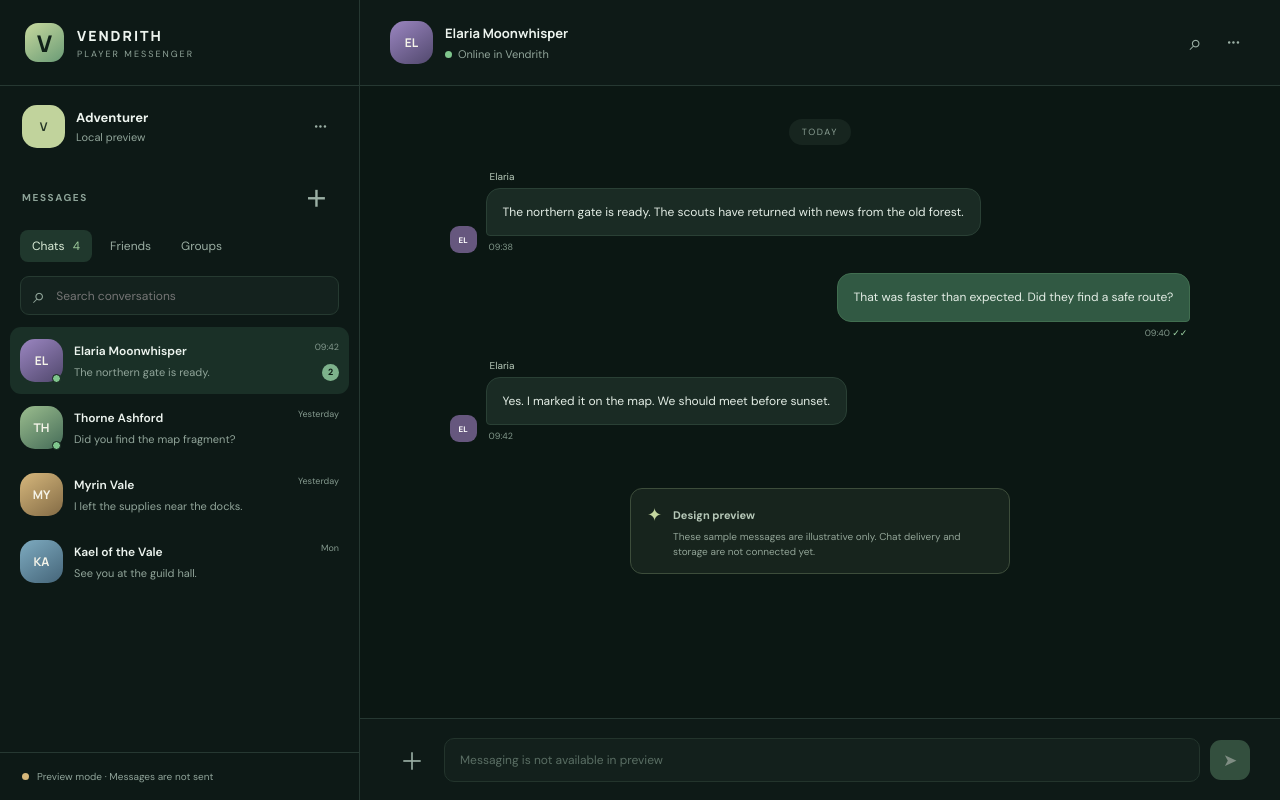
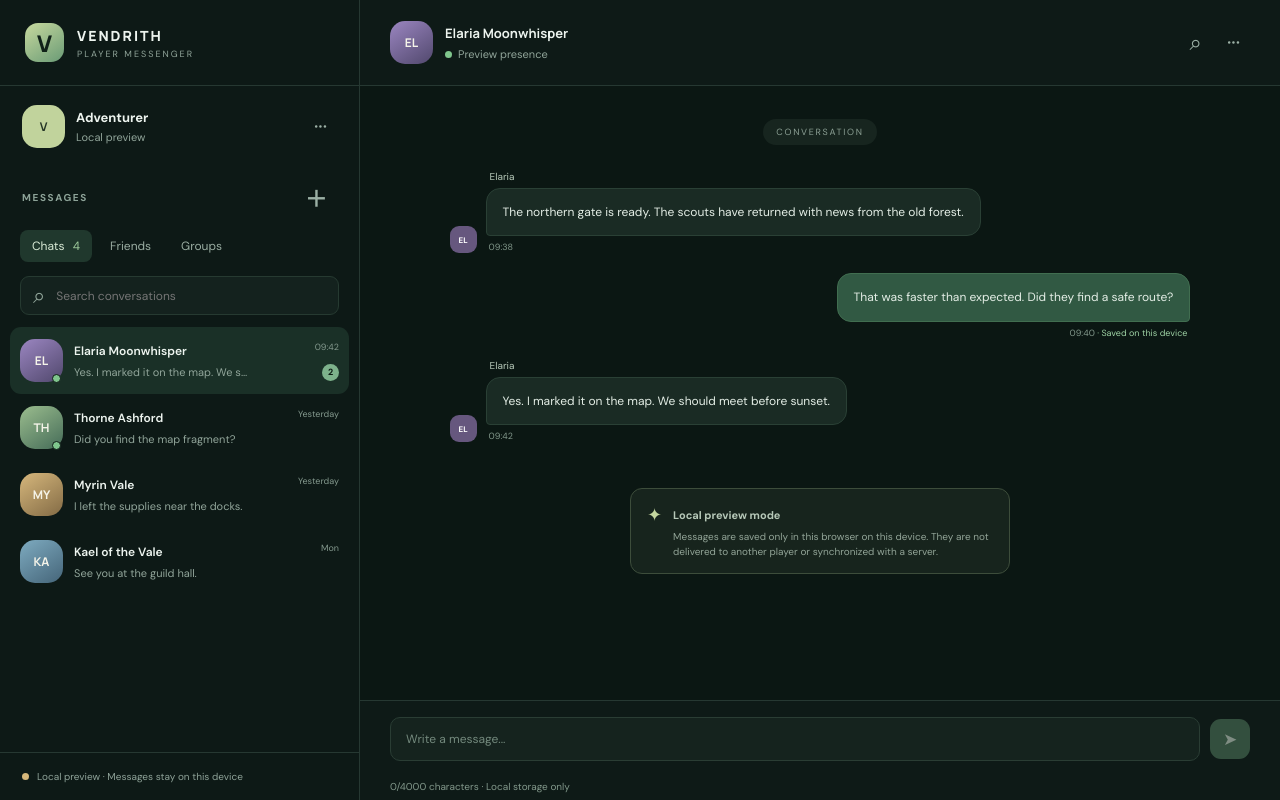
Before and after one commit to rakarakaa775/Vendrith-chat-, a Next.js app: page / in a window 1280 px wide. Built offline with nearby package versions, Linux system fonts and the light colour scheme.

Commit message:
Build local chat engine vertical slice

```diff
--- a/app/page.tsx
+++ b/app/page.tsx
@@ -1,24 +1,87 @@
 "use client";
 
-import { useMemo, useState } from "react";
+import { useEffect, useMemo, useState } from "react";
 import { filterConversations } from "../lib/filter-conversations.mjs";
+import { createLocalChatStore, type ChatMessage } from "../lib/chat-engine.mjs";
 
-const conversations = [
-  { initials: "EL", name: "Elaria Moonwhisper", message: "The northern gate is ready.", time: "09:42", unread: 2, online: true, tone: "violet", messages: [{ sender: "Elaria", body: "The northern gate is ready. The scouts have returned with news from the old forest.", time: "09:38", mine: false }, { sender: "You", body: "That was faster than expected. Did they find a safe route?", time: "09:40", mine: true }, { sender: "Elaria", body: "Yes. I marked it on the map. We should meet before sunset.", time: "09:42", mine: false }] },
-  { initials: "TH", name: "Thorne Ashford", message: "Did you find the map fragment?", time: "Yesterday", unread: 0, online: true, tone: "green", messages: [{ sender: "Thorne", body: "Did you find the map fragment?", time: "Yesterday", mine: false }] },
-  { initials: "MY", name: "Myrin Vale", message: "I left the supplies near the docks.", time: "Yesterday", unread: 0, online: false, tone: "gold", messages: [{ sender: "Myrin", body: "I left the supplies near the docks.", time: "Yesterday", mine: false }] },
-  { initials: "KA", name: "Kael of the Vale", message: "See you at the guild hall.", time: "Mon", unread: 0, online: false, tone: "blue", messages: [{ sender: "Kael", body: "See you at the guild hall.", time: "Mon", mine: false }] }
+type Conversation = {
+  id: string;
+  initials: string;
+  name: string;
+  message: string;
+  time: string;
+  unread: number;
+  online: boolean;
+  tone: string;
+};
+
+const conversations: Conversation[] = [
+  { id: "elaria", initials: "EL", name: "Elaria Moonwhisper", message: "The northern gate is ready.", time: "09:42", unread: 2, online: true, tone: "violet" },
+  { id: "thorne", initials: "TH", name: "Thorne Ashford", message: "Did you find the map fragment?", time: "Yesterday", unread: 0, online: true, tone: "green" },
+  { id: "myrin", initials: "MY", name: "Myrin Vale", message: "I left the supplies near the docks.", time: "Yesterday", unread: 0, online: false, tone: "gold" },
+  { id: "kael", initials: "KA", name: "Kael of the Vale", message: "See you at the guild hall.", time: "Mon", unread: 0, online: false, tone: "blue" }
 ];
 
+const initialMessages: Record<string, ChatMessage[]> = {
+  elaria: [
+    { id: "el-1", clientMessageId: "el-1", conversationId: "elaria", senderId: "elaria", sender: "Elaria", body: "The northern gate is ready. The scouts have returned with news from the old forest.", createdAt: "2026-11-01T09:38:00.000Z", time: "09:38", mine: false, status: "saved_locally" },
+    { id: "el-2", clientMessageId: "el-2", conversationId: "elaria", senderId: "local-player", sender: "You", body: "That was faster than expected. Did they find a safe route?", createdAt: "2026-11-01T09:40:00.000Z", time: "09:40", mine: true, status: "saved_locally" },
+    { id: "el-3", clientMessageId: "el-3", conversationId: "elaria", senderId: "elaria", sender: "Elaria", body: "Yes. I marked it on the map. We should meet before sunset.", createdAt: "2026-11-01T09:42:00.000Z", time: "09:42", mine: false, status: "saved_locally" }
+  ],
+  thorne: [{ id: "th-1", clientMessageId: "th-1", conversationId: "thorne", senderId: "thorne", sender: "Thorne", body: "Did you find the map fragment?", createdAt: "2026-10-31T09:00:00.000Z", time: "Yesterday", mine: false, status: "saved_locally" }],
+  myrin: [{ id: "my-1", clientMessageId: "my-1", conversationId: "myrin", senderId: "myrin", sender: "Myrin", body: "I left the supplies near the docks.", createdAt: "2026-10-31T08:00:00.000Z", time: "Yesterday", mine: false, status: "saved_locally" }],
+  kael: [{ id: "ka-1", clientMessageId: "ka-1", conversationId: "kael", senderId: "kael", sender: "Kael", body: "See you at the guild hall.", createdAt: "2026-10-26T08:00:00.000Z", time: "Mon", mine: false, status: "saved_locally" }]
+};
+
+function createStore() {
+  return createLocalChatStore(window.localStorage, { seed: initialMessages });
+}
+
 export default function Home() {
-  const [selectedName, setSelectedName] = useState(conversations[0].name);
+  const [selectedId, setSelectedId] = useState(conversations[0].id);
   const [mobileShowList, setMobileShowList] = useState(false);
   const [search, setSearch] = useState("");
-  const selected = conversations.find((chat) => chat.name === selectedName) ?? conversations[0];
-  const filteredConversations = useMemo(
-    () => filterConversations(conversations, search),
-    [search]
-  );
+  const [draft, setDraft] = useState("");
+  const [sendError, setSendError] = useState("");
+  const [messagesByConversation, setMessagesByConversation] = useState(initialMessages);
+
+  useEffect(() => {
+    try {
+      setMessagesByConversation(createStore().load());
+    } catch {
+      setSendError("Local message storage is unavailable in this browser.");
+    }
+  }, []);
+
+  const selected = conversations.find((chat) => chat.id === selectedId) ?? conversations[0];
+  const selectedMessages = messagesByConversation[selected.id] ?? [];
+  const filteredConversations = useMemo(() => {
+    const searchable = conversations.map((chat) => ({
+      ...chat,
+      message: messagesByConversation[chat.id]?.at(-1)?.body ?? chat.message
+    }));
+    return filterConversations(searchable, search);
+  }, [search, messagesByConversation]);
+
+  function handleSend(event: React.FormEvent<HTMLFormElement>) {
+    event.preventDefault();
+    setSendError("");
+    try {
+      const clientMessageId = window.crypto.randomUUID();
+      const result = createStore().send({
+        conversationId: selected.id,
+        senderId: "local-player",
+        clientMessageId,
+        body: draft,
+        sender: "You",
+        mine: true
+      });
+      setMessagesByConversation((current) => ({ ...current, [selected.id]: result.messages }));
+      setDraft("");
+    } catch (error) {
+      setSendError(error instanceof Error ? error.message : "Message could not be saved on this device.");
+    }
+  }
 
   return (
     <main className={`app-shell ${mobileShowList ? "mobile-list-open" : "mobile-chat-open"}`}>
@@ -41,7 +104,7 @@ export default function Home() {
         <label className="search-box"><span>⌕</span><input aria-label="Search conversations" placeholder="Search conversations" value={search} onChange={(event) => setSearch(event.target.value)} /></label>
         <div className="conversation-list">
           {filteredConversations.map((chat) => (
-            <button className={`conversation ${selectedName === chat.name ? "selected" : ""}`} key={chat.name} type="button" onClick={() => { setSelectedName(chat.name); setMobileShowList(false); }}>
+            <button className={`conversation ${selectedId === chat.id ? "selected" : ""}`} key={chat.id} type="button" onClick={() => { setSelectedId(chat.id); setMobileShowList(false); }}>
               <span className={`avatar avatar-${chat.tone}`}>{chat.initials}</span>
               <span className="conversation-copy"><strong>{chat.name}</strong><span>{chat.message}</span></span>
               <span className="conversation-meta"><time>{chat.time}</time>{chat.unread > 0 && <i>{chat.unread}</i>}</span>
@@ -50,32 +113,36 @@ export default function Home() {
           ))}
           {filteredConversations.length === 0 && <p className="empty-search">No conversations found.</p>}
         </div>
-        <div className="sidebar-footer"><span className="status-dot" /> Preview mode · Messages are not sent</div>
+        <div className="sidebar-footer"><span className="status-dot" /> Local preview · Messages stay on this device</div>
       </aside>
 
-      <section className="chat-panel" aria-label="Conversation preview">
+      <section className="chat-panel" aria-label="Conversation">
         <header className="chat-header">
           <button className="mobile-back icon-button" type="button" aria-label="Back to conversations" onClick={() => setMobileShowList(true)}>←</button>
           <div className={`avatar avatar-${selected.tone}`}>{selected.initials}</div>
-          <div className="chat-person"><strong>{selected.name}</strong><span>{selected.online ? <><i className="online-dot" /> Online in Vendrith</> : "Last seen recently"}</span></div>
+          <div className="chat-person"><strong>{selected.name}</strong><span>{selected.online ? <><i className="online-dot" /> Preview presence</> : "Sample conversation"}</span></div>
           <div className="chat-actions"><button className="icon-button" aria-label="Search in conversation" disabled>⌕</button><button className="icon-button" aria-label="More options" disabled>···</button></div>
         </header>
-        <div className="chat-background">
-          <div className="date-divider"><span>TODAY</span></div>
-          {selected.messages.map((message, index) => (
-            <div className={`message-row ${message.mine ? "mine" : "theirs"}`} key={`${selected.name}-${index}`}>
+        <div className="chat-background" aria-live="polite">
+          <div className="date-divider"><span>CONVERSATION</span></div>
+          {selectedMessages.map((message) => (
+            <div className={`message-row ${message.mine ? "mine" : "theirs"}`} key={message.id}>
               {!message.mine && <div className="message-avatar">{selected.initials}</div>}
-              <div className="bubble-wrap">{!message.mine && <span className="sender">{message.sender}</span>}<div className="bubble">{message.body}</div><time>{message.time}{message.mine && <span className="read-mark"> ✓✓</span>}</time></div>
+              <div className="bubble-wrap">
+                {!message.mine && <span className="sender">{message.sender}</span>}
+                <div className="bubble">{message.body}</div>
+                <time>{message.time}{message.mine && message.status === "saved_locally" && <span className="read-mark"> · Saved on this device</span>}</time>
+              </div>
             </div>
           ))}
-          <div className="preview-notice"><span>✦</span><div><strong>Design preview</strong><p>These sample messages are illustrative only. Chat delivery and storage are not connected yet.</p></div></div>
+          <div className="preview-notice"><span>✦</span><div><strong>Local preview mode</strong><p>Messages are saved only in this browser on this device. They are not delivered to another player or synchronized with a server.</p></div></div>
         </div>
-        <form className="composer" onSubmit={(event) => event.preventDefault()}>
-          <button type="button" className="icon-button attach" aria-label="Attachments (not available in preview)" disabled>＋</button>
-          <input aria-label="Message composer" placeholder="Messaging is not available in preview" disabled />
-          <button type="submit" className="send-button" disabled aria-label="Send message">➤</button>
+        <form className="composer" onSubmit={handleSend}>
+          <input aria-label="Message composer" placeholder="Write a message..." value={draft} onChange={(event) => setDraft(event.target.value)} maxLength={4000} />
+          <button type="submit" className="send-button" aria-label="Save message locally" disabled={!draft.trim()}>➤</button>
         </form>
-        <div className="mobile-footnote">Vendrith Chat · Preview only</div>
+        <div className="composer-feedback" role="status">{sendError || `${draft.length}/4000 characters · Local storage only`}</div>
+        <div className="mobile-footnote">Vendrith Chat · Local preview only</div>
       </section>
     </main>
   );
```
Also changed, not shown: app/globals.css, lib/chat-engine.d.mts (added), lib/chat-engine.mjs (added), 4 other files (tests, documents, lock files or other folders).
